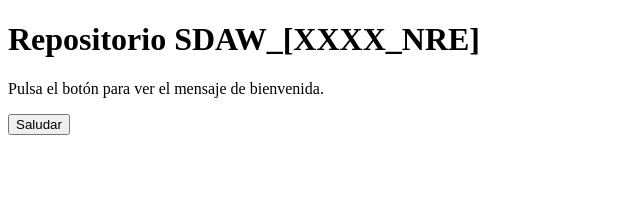
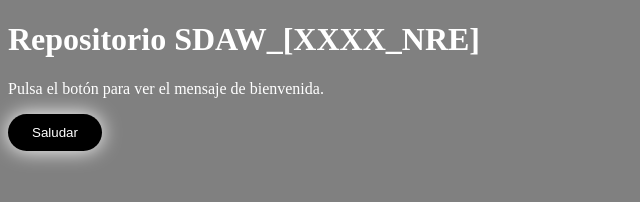
Before and after one commit to Azvi01/SDAW_1917985, a website: page index.html in a window 1280 px wide. Shown: the whole page, without its empty margins (0-640 px from the left). Drawn offline with Linux system fonts and the light colour scheme.

Commit message:
Cambios en index.html y script.js

```diff
--- a/index.html
+++ b/index.html
@@ -4,6 +4,21 @@
   <meta charset="utf-8" />
   <meta name="viewport" content="width=device-width,initial-scale=1" />
   <title>SDAW_[XXXX_NRE] - Proyecto Git</title>
+  <style>
+    body{
+      background-color: gray;
+      color: white;
+    }
+
+    button{
+      padding: 0.7rem 1.5rem;
+      background-color: black;
+      color: white;
+      border: none;
+      border-radius: 20px;
+      box-shadow: 0 0 20px 0 white;
+    }
+  </style>
 </head>
 <body>
   <h1>Repositorio SDAW_[XXXX_NRE]</h1>
--- a/script.js
+++ b/script.js
@@ -1,5 +1,5 @@
 // script.js
 // Sustituye [NOMBRE_ESTUDIANTE] por tu nombre real en este fichero o en README.md
 document.getElementById('saludoBtn').addEventListener('click', function() {
-  alert('Hola [NOMBRE_ESTUDIANTE]');
+  alert('Hola Javier Diaz Lopez');
 });
```
